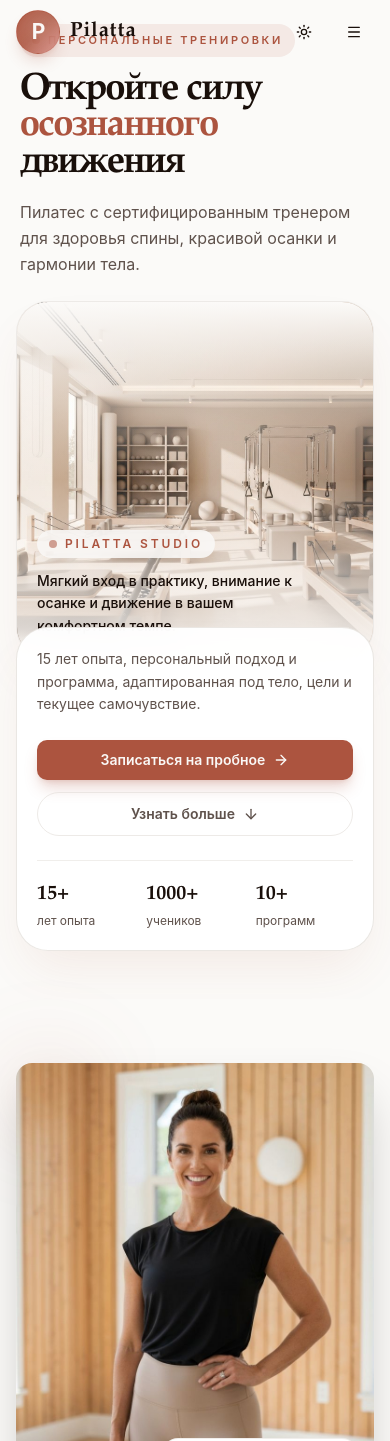
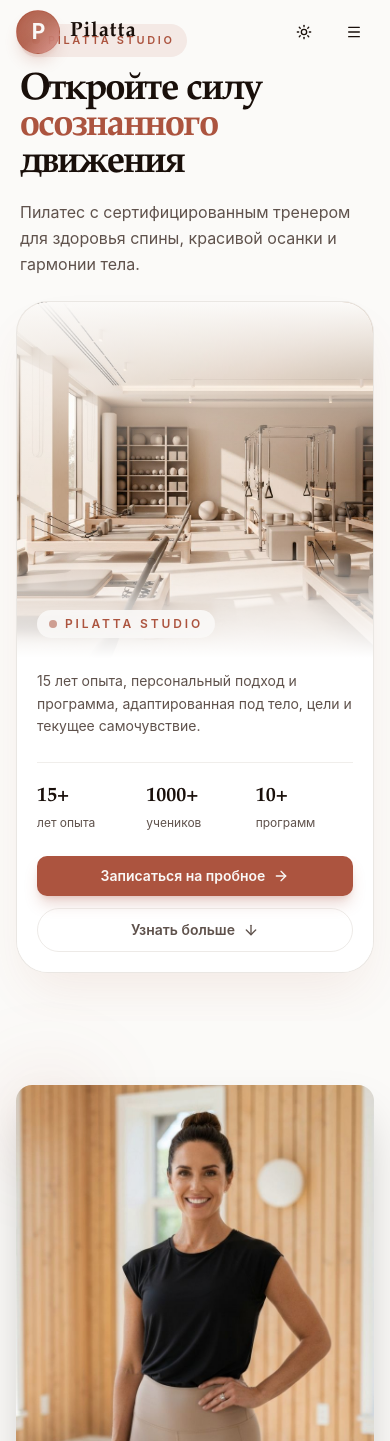
Before and after one commit to robertmaxworkuk/v0-pilates-studio-website, a Next.js app: page / in a window 390 px wide. Shown: the top 1441 px of the page. Built offline with nearby package versions, Linux system fonts and the light colour scheme.

Commit message:
Adjust mobile hero details layout

```diff
--- a/components/sections/hero-section.tsx
+++ b/components/sections/hero-section.tsx
@@ -45,7 +45,7 @@ export function HeroSection() {
               <div className="mb-4 inline-flex items-center gap-2 rounded-full bg-primary/10 px-3 py-2">
                 <span className="h-2 w-2 rounded-full bg-primary animate-pulse" />
                 <span className="text-[11px] font-semibold uppercase tracking-[0.24em] text-primary">
-                  Персональные тренировки
+                  Pilatta Studio
                 </span>
               </div>
 
@@ -60,7 +60,8 @@ export function HeroSection() {
               </p>
             </div>
 
-            <div className="relative mt-6 overflow-hidden rounded-[2rem] border border-border/60 bg-card shadow-2xl shadow-primary/10">
+            <div className="mt-6 overflow-hidden rounded-[2rem] border border-border/70 bg-card shadow-2xl shadow-primary/10">
+              <div className="relative">
                 <ImagePlaceholder
                   src="/images/hero.jpg"
                   alt="Pilatta студия пилатеса"
@@ -69,24 +70,36 @@ export function HeroSection() {
                   priority
                 />
                 <div className="absolute inset-0 bg-gradient-to-b from-background via-transparent to-transparent" />
-              <div className="absolute inset-0 bg-gradient-to-t from-background/95 via-background/10 to-transparent" />
+                <div className="absolute inset-x-0 bottom-0 h-28 bg-gradient-to-t from-card via-card/70 to-transparent" />
                 <div className="absolute inset-x-0 bottom-0 p-5">
                   <div className="inline-flex items-center gap-2 rounded-full bg-background/85 px-3 py-1.5 backdrop-blur-md">
                     <span className="h-2 w-2 rounded-full bg-primary animate-pulse" />
                     <span className="text-xs font-semibold uppercase tracking-[0.24em] text-primary">
-                    Pilatta studio
+                      Pilatta Studio
                     </span>
                   </div>
-                <p className="mt-3 max-w-[17rem] text-sm font-medium leading-relaxed text-foreground">
-                  Мягкий вход в практику, внимание к осанке и движение в вашем комфортном темпе.
-                </p>
                 </div>
               </div>
 
-            <div className="-mt-8 relative z-10 rounded-[2rem] border border-border/70 bg-card/95 p-5 shadow-2xl shadow-primary/10 backdrop-blur-md">
+              <div className="bg-card px-5 pb-5 pt-3">
                 <p className="text-sm leading-relaxed text-muted-foreground">
                   15 лет опыта, персональный подход и программа, адаптированная под тело, цели и текущее самочувствие.
                 </p>
+
+                <div className="mt-6 grid grid-cols-3 gap-3 border-t border-border/50 pt-5">
+                  <div>
+                    <div className="font-serif text-xl font-semibold text-foreground">15+</div>
+                    <div className="mt-1 text-xs leading-snug text-muted-foreground">лет опыта</div>
+                  </div>
+                  <div>
+                    <div className="font-serif text-xl font-semibold text-foreground">1000+</div>
+                    <div className="mt-1 text-xs leading-snug text-muted-foreground">учеников</div>
+                  </div>
+                  <div>
+                    <div className="font-serif text-xl font-semibold text-foreground">10+</div>
+                    <div className="mt-1 text-xs leading-snug text-muted-foreground">программ</div>
+                  </div>
+                </div>
 
                 <div className="mt-6 flex flex-col gap-3">
                   <CTAButton size="lg" className="w-full shrink-0 shadow-lg shadow-primary/25" />
@@ -101,20 +114,6 @@ export function HeroSection() {
                     <span>Узнать больше</span>
                     <ArrowDown className="h-4 w-4 transition-transform group-hover:translate-y-0.5" />
                   </a>
-              </div>
-
-              <div className="mt-6 grid grid-cols-3 gap-3 border-t border-border/50 pt-5">
-                <div>
-                  <div className="font-serif text-xl font-semibold text-foreground">15+</div>
-                  <div className="mt-1 text-xs leading-snug text-muted-foreground">лет опыта</div>
-                </div>
-                <div>
-                  <div className="font-serif text-xl font-semibold text-foreground">1000+</div>
-                  <div className="mt-1 text-xs leading-snug text-muted-foreground">учеников</div>
-                </div>
-                <div>
-                  <div className="font-serif text-xl font-semibold text-foreground">10+</div>
-                  <div className="mt-1 text-xs leading-snug text-muted-foreground">программ</div>
                 </div>
               </div>
             </div>
```
Lines whose indentation alone changed are shown as unchanged.
